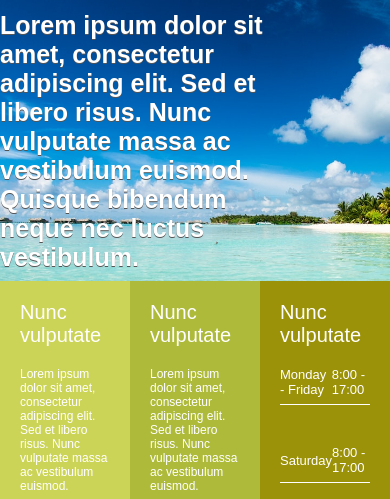
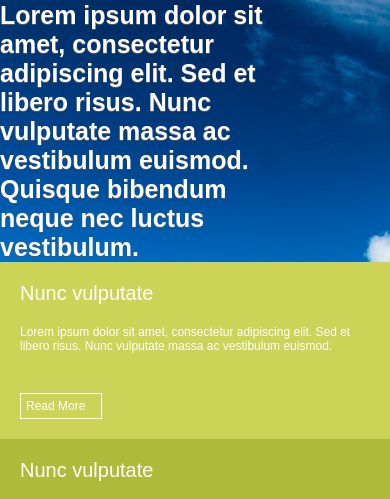
Before and after one commit to luccaGiongo/flex-box, a plain HTML site: page index.html in a window 390 px wide. Shown: the part 299-798 px from the top of the page. Drawn offline with Linux system fonts and the light colour scheme.

Commit message:
correcao bug responsividade

```diff
--- a/assets/css/style.css
+++ b/assets/css/style.css
@@ -72,7 +72,6 @@ nav a:hover {
     background-image: url('../images/banner.jpg');
     background-position: center;
     background-size: cover;
-    height: 700px;
 }
 
 .column {
@@ -108,8 +107,8 @@ nav a:hover {
 }
 
 .banner-options {
-    height: 240px;
     display: flex;
+    flex-wrap: wrap;
 }
 
 .banner-options-1,
@@ -117,6 +116,7 @@ nav a:hover {
 .banner-options-3 {
     flex: 1;
     color: white;
+    min-width: 250px;
 }
 
 .banner-options-title {
```
Also changed, not shown: index.html (+3 -0 lines).
